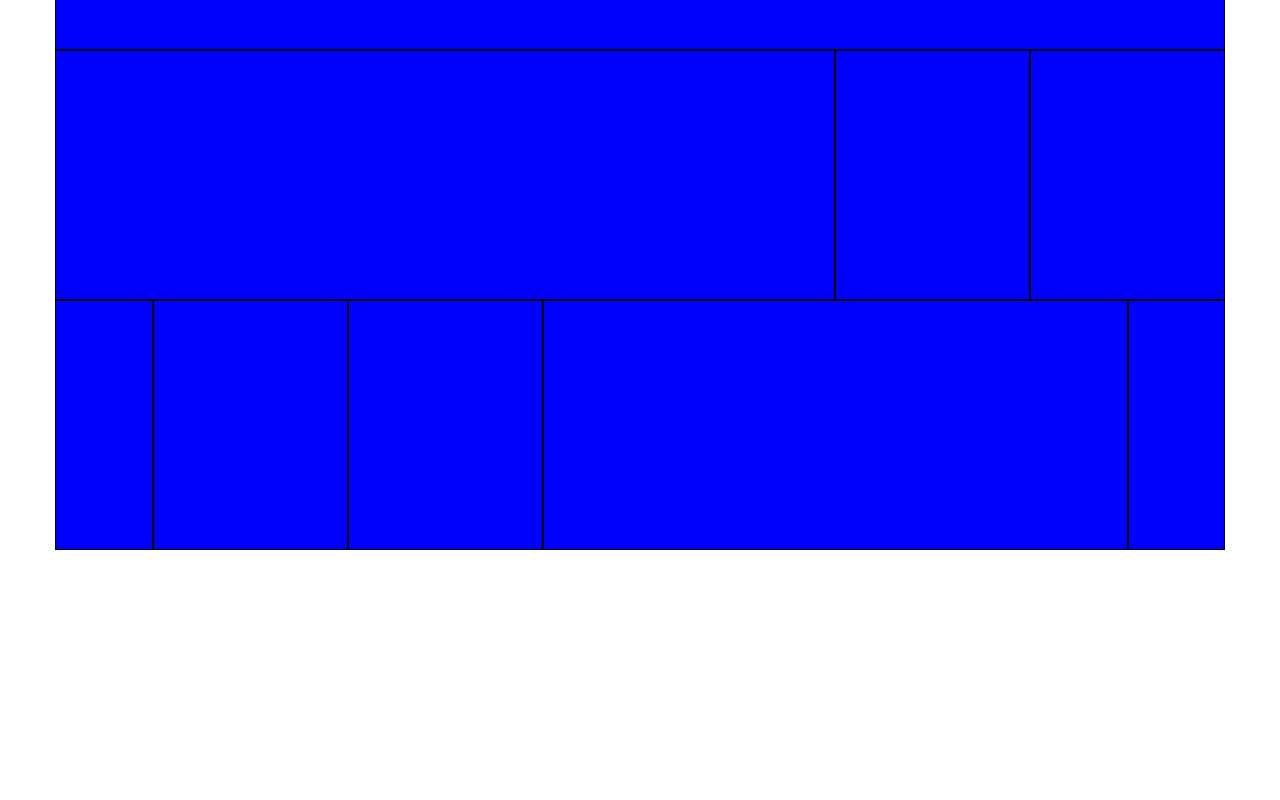
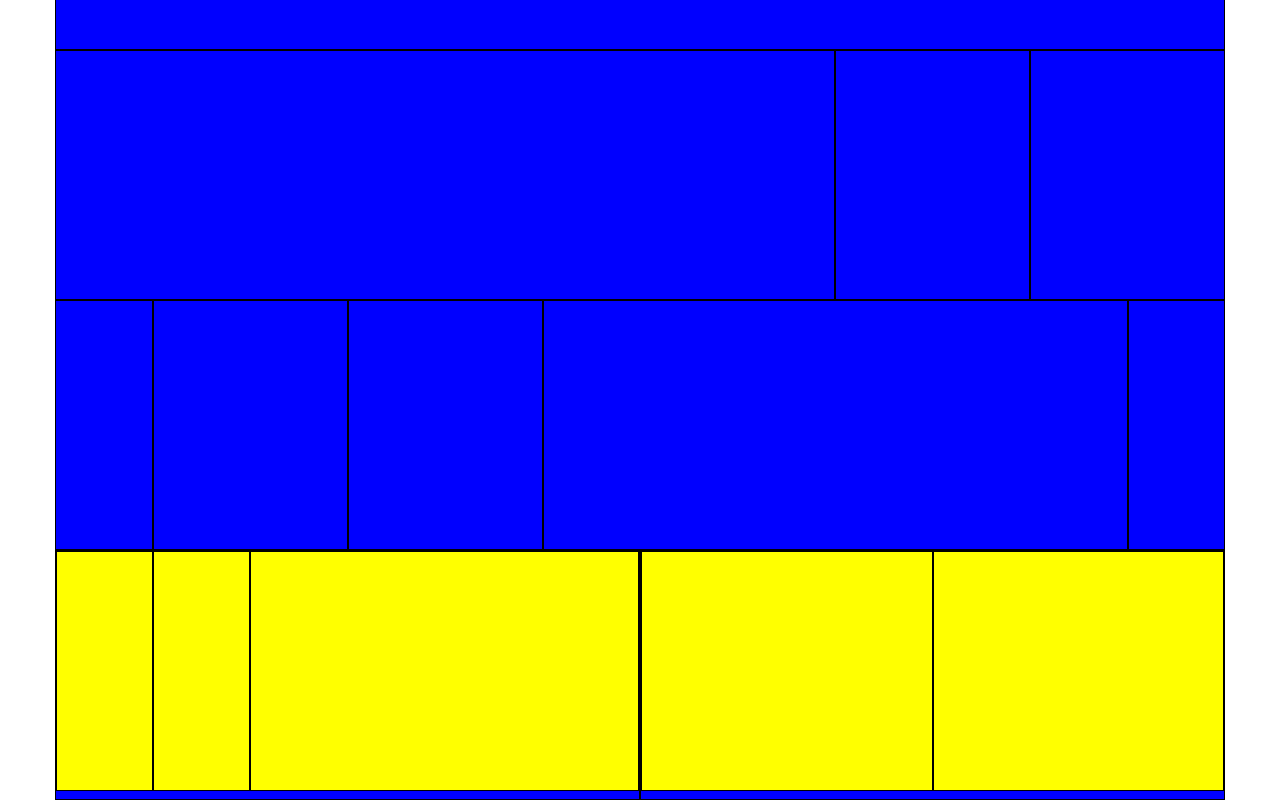
Before and after one commit to williamtruppi/html-css-12bool, a plain HTML site: page index.html in a window 1280 px wide. Shown: the part 450-1250 px from the top of the page. Before the commit the page ends 1000 px from the top, so only its background shows below. Drawn offline with Linux system fonts and the light colour scheme.

Commit message:
Ultima riga completata
ho ridotto un po' l'altezza per mostrare come le colonne siano correttamente innestate nel loro contenitore

```diff
--- a/css/12-col.css
+++ b/css/12-col.css
@@ -1,6 +1,14 @@
 body [class*="col-"]{
   height: 250px;
   background-color: blue;
+  border: 1px solid black;
+}
+
+/* riduco un po' l'altezza per mostrare come
+   le colonne siano correttamente innestate */
+.col-6 [class*="col-"]{
+  height: 240px;
+  background-color: yellow;
   border: 1px solid black;
 }
 
--- a/index.html
+++ b/index.html
@@ -42,5 +42,17 @@
     <div class="col-1"></div>
   </div>
 
+  <div class="container">
+    <div class="col-6">
+      <div class="col-2"></div>
+      <div class="col-2"></div>
+      <div class="col-8"></div>
+    </div>
+    <div class="col-6">
+      <div class="col-6"></div>
+      <div class="col-6"></div>
+    </div>
+  </div>
+
 </body>
 </html>
```
